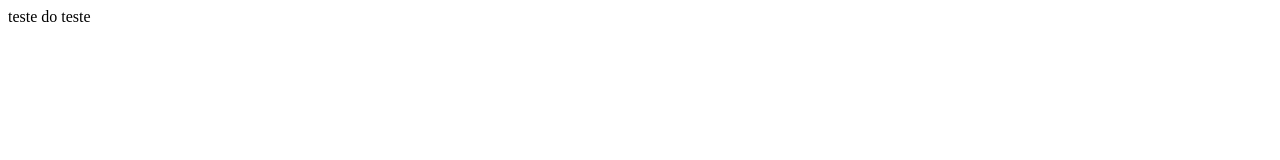
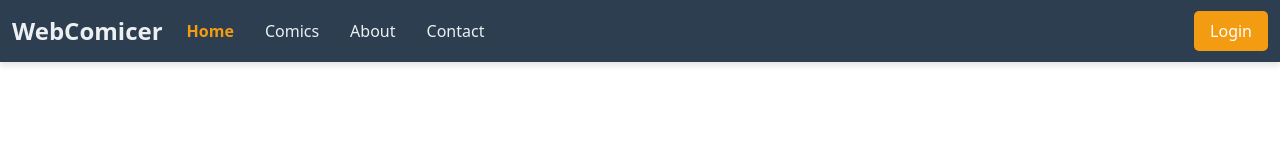
Before and after one commit to JhonatanDiass/teste, a plain HTML site: page teste.html in a window 1280 px wide. Drawn offline with nearby package versions, Linux system fonts and the light colour scheme.

Commit message:
Adicionar barra de navegação e estilos personalizados para WebComicer

```diff
--- /dev/null
+++ b/styles.css
@@ -0,0 +1,44 @@
+/* Navbar custom styles */
+.custom-navbar {
+    background-color: #2c3e50; /* Dark blue background */
+    box-shadow: 0 4px 6px rgba(0, 0, 0, 0.1); /* Subtle shadow */
+}
+
+.custom-navbar .navbar-brand {
+    font-size: 1.5rem;
+    font-weight: bold;
+    color: #ecf0f1; /* Light gray text */
+}
+
+.custom-navbar .navbar-brand:hover {
+    color: #f39c12; /* Orange on hover */
+}
+
+.custom-navbar .nav-link {
+    color: #ecf0f1; /* Light gray text */
+    font-size: 1rem;
+    margin-right: 15px;
+    transition: color 0.3s ease;
+}
+
+.custom-navbar .nav-link:hover {
+    color: #f39c12; /* Orange on hover */
+}
+
+.custom-navbar .nav-link.active {
+    color: #f39c12; /* Orange for active link */
+    font-weight: bold;
+}
+
+.custom-btn {
+    background-color: #f39c12; /* Orange button */
+    color: #fff;
+    border: none;
+    padding: 8px 16px;
+    border-radius: 5px;
+    transition: background-color 0.3s ease;
+}
+
+.custom-btn:hover {
+    background-color: #e67e22; /* Darker orange on hover */
+}
--- a/teste.html
+++ b/teste.html
@@ -3,9 +3,39 @@
 <head>
     <meta charset="UTF-8">
     <meta name="viewport" content="width=device-width, initial-scale=1.0">
-    <title>Document</title>
+    <title>WebComicer</title>
+    <link rel="stylesheet" href="https://cdn.jsdelivr.net/npm/bootstrap@5.3.6/dist/css/bootstrap.min.css">
+    <link rel="stylesheet" href="styles.css">
 </head>
 <body>
-teste do teste
+    <nav class="navbar navbar-expand-lg custom-navbar">
+        <div class="container-fluid">
+            <a class="navbar-brand" href="#">WebComicer</a>
+            <button class="navbar-toggler" type="button" data-bs-toggle="collapse" data-bs-target="#navbarNav" aria-controls="navbarNav" aria-expanded="false" aria-label="Toggle navigation">
+                <span class="navbar-toggler-icon"></span>
+            </button>
+            <div class="collapse navbar-collapse" id="navbarNav">
+                <ul class="navbar-nav me-auto mb-2 mb-lg-0">
+                    <li class="nav-item">
+                        <a class="nav-link active" aria-current="page" href="#">Home</a>
+                    </li>
+                    <li class="nav-item">
+                        <a class="nav-link" href="#">Comics</a>
+                    </li>
+                    <li class="nav-item">
+                        <a class="nav-link" href="#">About</a>
+                    </li>
+                    <li class="nav-item">
+                        <a class="nav-link" href="#">Contact</a>
+                    </li>
+                </ul>
+                <button class="btn custom-btn">Login</button>
+            </div>
+        </div>
+    </nav>
+
+    <!-- Add your content here -->
+
+    <script src="https://cdn.jsdelivr.net/npm/bootstrap@5.3.6/dist/js/bootstrap.bundle.min.js"></script>
 </body>
 </html>
```
